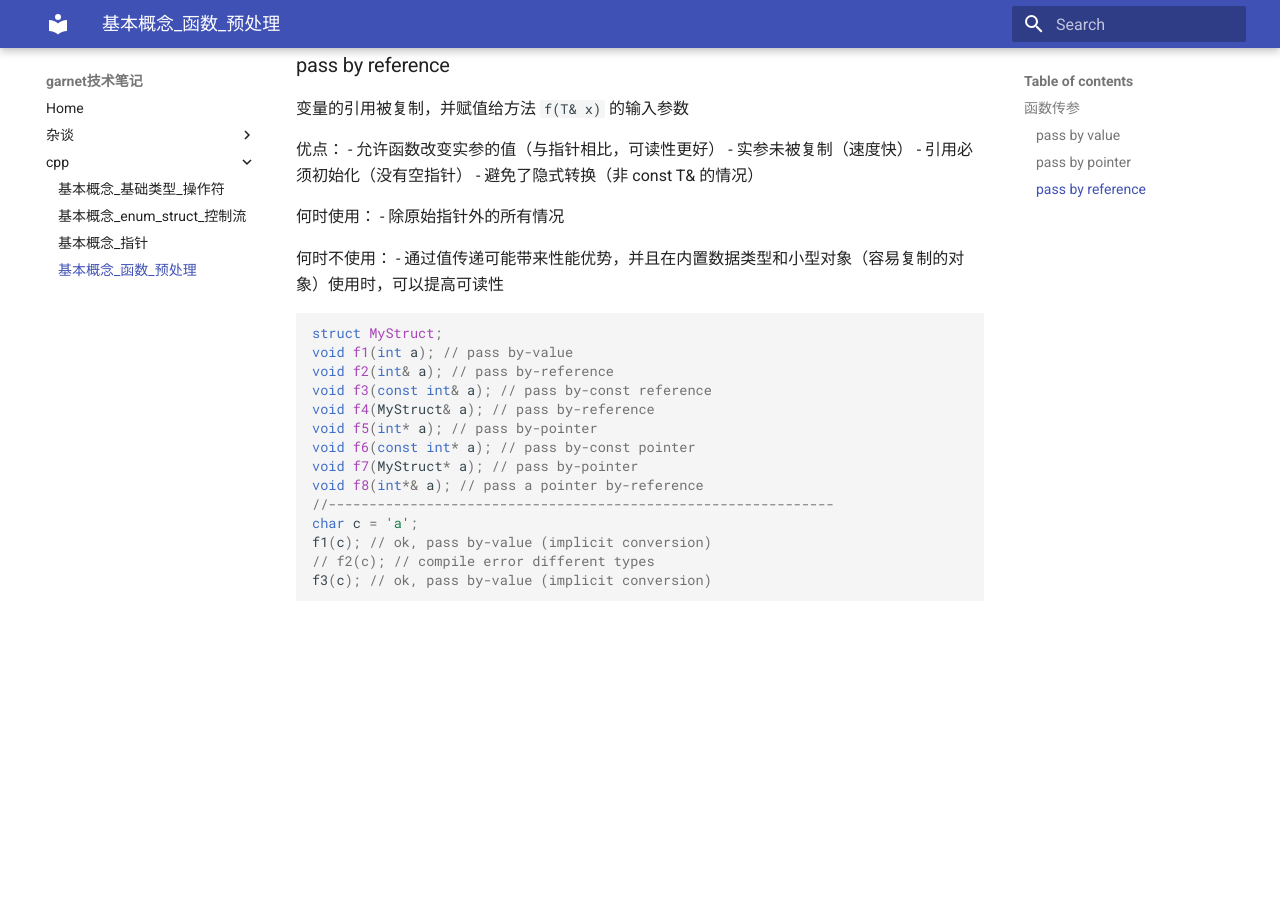
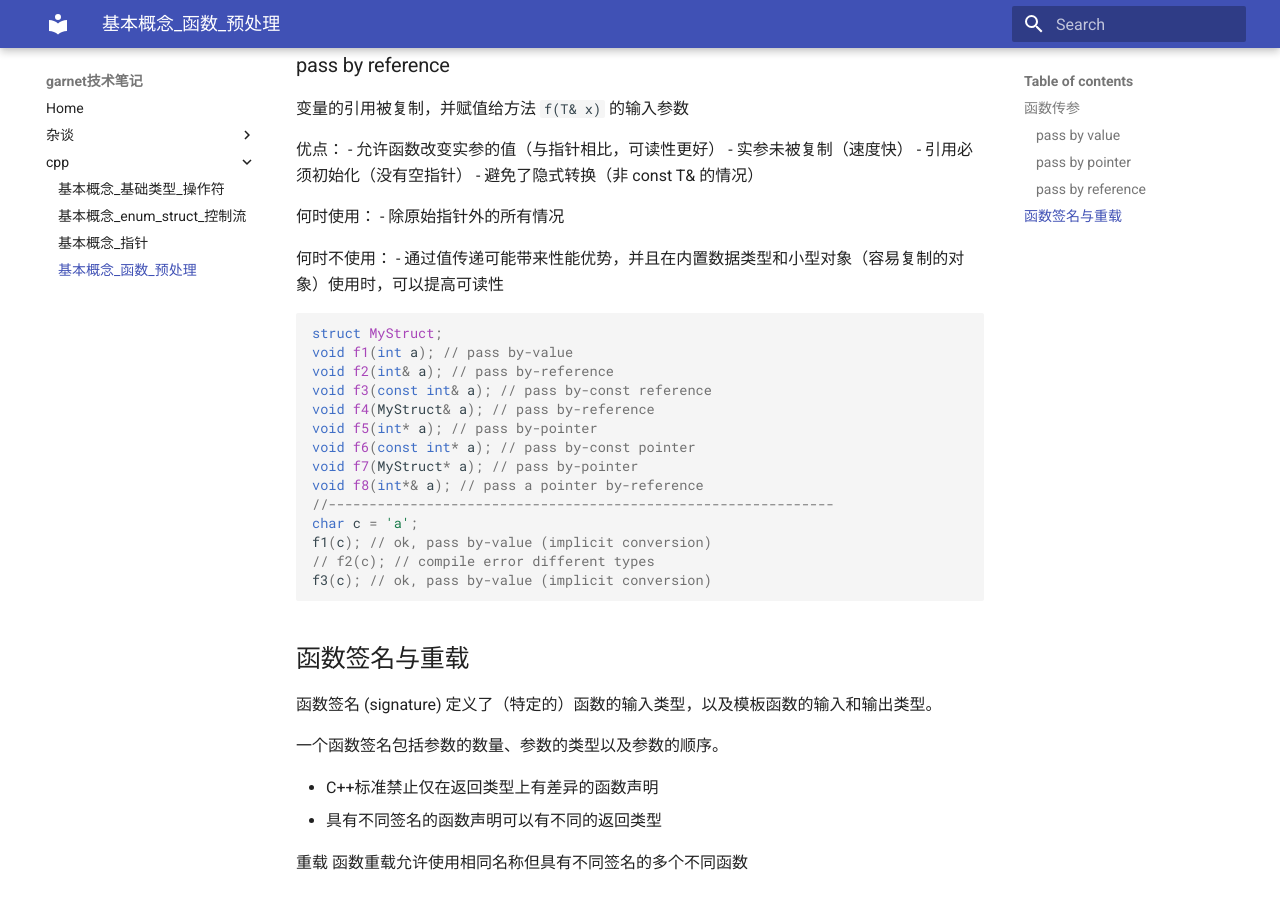
Before and after one commit to ymma98/technotes, an MkDocs documentation site: the page built from docs/cpp/基本概念_函数_预处理.md, in a window 1280 px wide and 900 px high, scrolled down 761 px. Built offline with MkDocs 1.6.1 and Material for MkDocs 9.7.7, drawn with Linux system fonts in a browser that asks for light colours; before the commit the page ends 1386 px from its top, so only the background shows below that.

Commit message:
docs/cpp/基本概念_函数_预处理.md updated from https://stackedit.cn/

````diff
--- a/docs/cpp/基本概念_函数_预处理.md
+++ b/docs/cpp/基本概念_函数_预处理.md
@@ -71,7 +71,17 @@ f1(c); // ok, pass by-value (implicit conversion)
 f3(c); // ok, pass by-value (implicit conversion)
 ```
 
+## 函数签名与重载
+
+函数签名 (signature) 定义了（特定的）函数的输入类型，以及模板函数的输入和输出类型。
+
+ 一个函数签名包括参数的数量、参数的类型以及参数的顺序。
+
+-   C++标准禁止仅在返回类型上有差异的函数声明
+-   具有不同签名的函数声明可以有不同的返回类型
+
+ 重载 函数重载允许使用相同名称但具有不同签名的多个不同函数
 <!--stackedit_data:
-eyJoaXN0b3J5IjpbLTE4NDEyMDM3MjMsMTUwNzI3NDQ5MiwxOD
-U0MDQ3NjAxXX0=
+eyJoaXN0b3J5IjpbLTE1MDkxNTcxMDMsLTE4NDEyMDM3MjMsMT
+UwNzI3NDQ5MiwxODU0MDQ3NjAxXX0=
 -->
````
